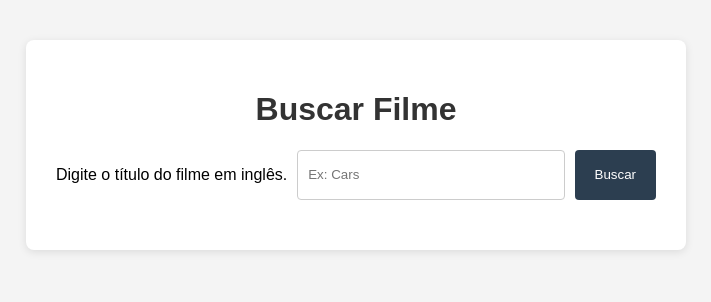
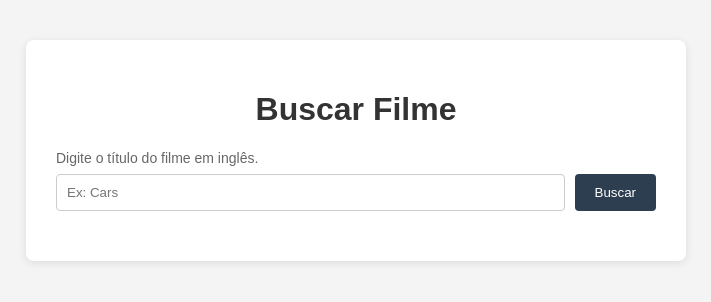
Before and after one commit to leonardodiello/API_filme, a Flask app: page / in a window 1280 px wide. Shown: the top 302 px of the page, without its empty margins (284-995 px from the left). Run offline with Flask 3, Linux system fonts and the light colour scheme.

Commit message:
deixando mais organizado

```diff
--- a/static/style.css
+++ b/static/style.css
@@ -21,8 +21,20 @@ h1 {
 
 form {
     display: flex;
+    flex-direction: column;
+    gap: 8px;
+    margin-bottom: 20px;
+}
+
+.campo-busca {
+    display: flex;
     gap: 10px;
-    margin-bottom: 20px;
+}
+
+.dica {
+    margin: 0;
+    font-size: 14px;
+    color: #666;
 }
 
 input[type="text"] {
--- a/templates/index.html
+++ b/templates/index.html
@@ -13,8 +13,10 @@
 
         <form method="POST">
             <p class="dica">Digite o título do filme em inglês.</p>
-            <input type="text" name="titulo" placeholder="Ex: Cars" required>
-            <button type="submit">Buscar</button>
+            <div class="campo-busca">
+                <input type="text" name="titulo" placeholder="Ex: Cars" required>
+                <button type="submit">Buscar</button>
+            </div>
         </form>
 
         {% if erro %}
```
